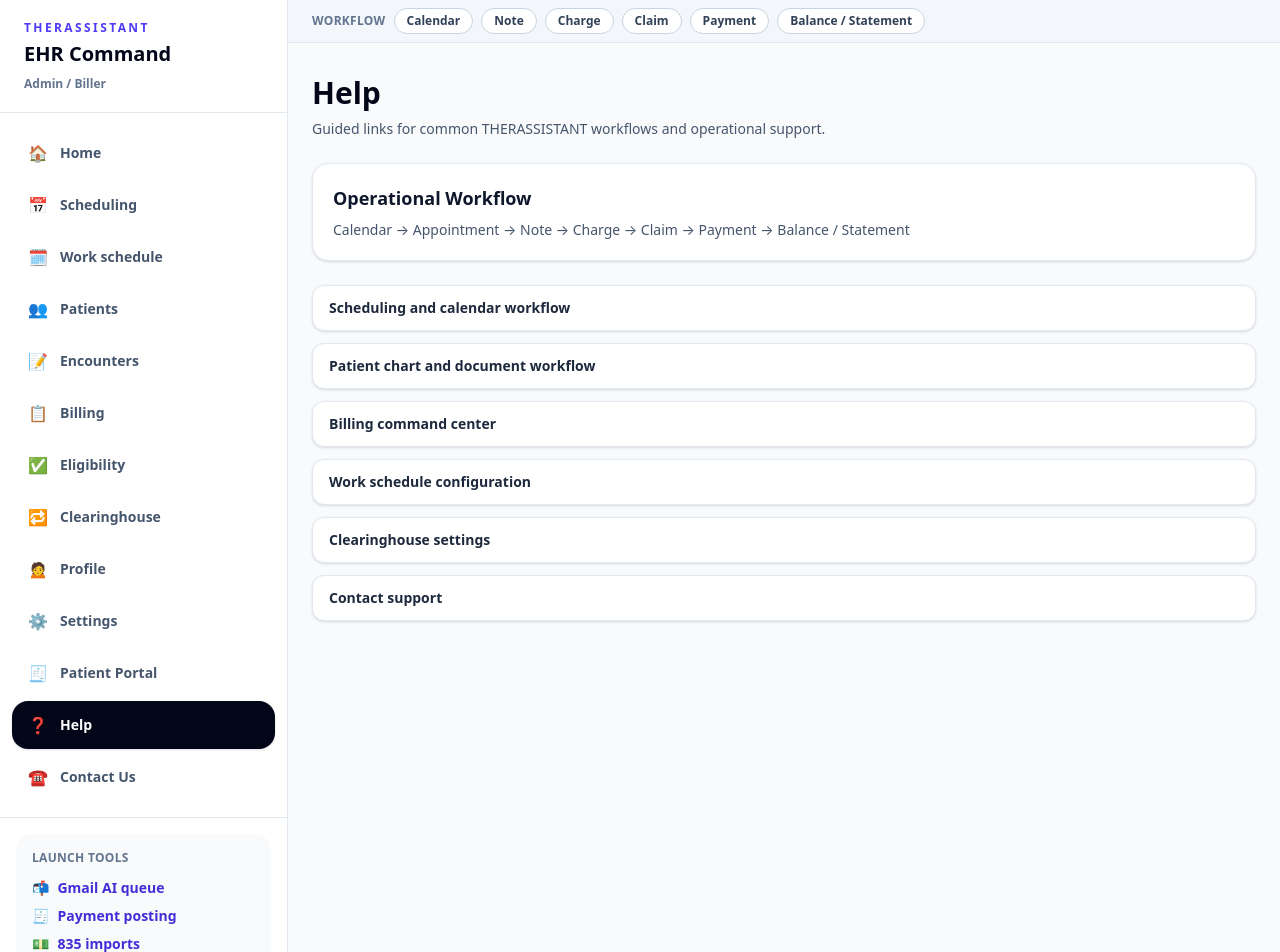
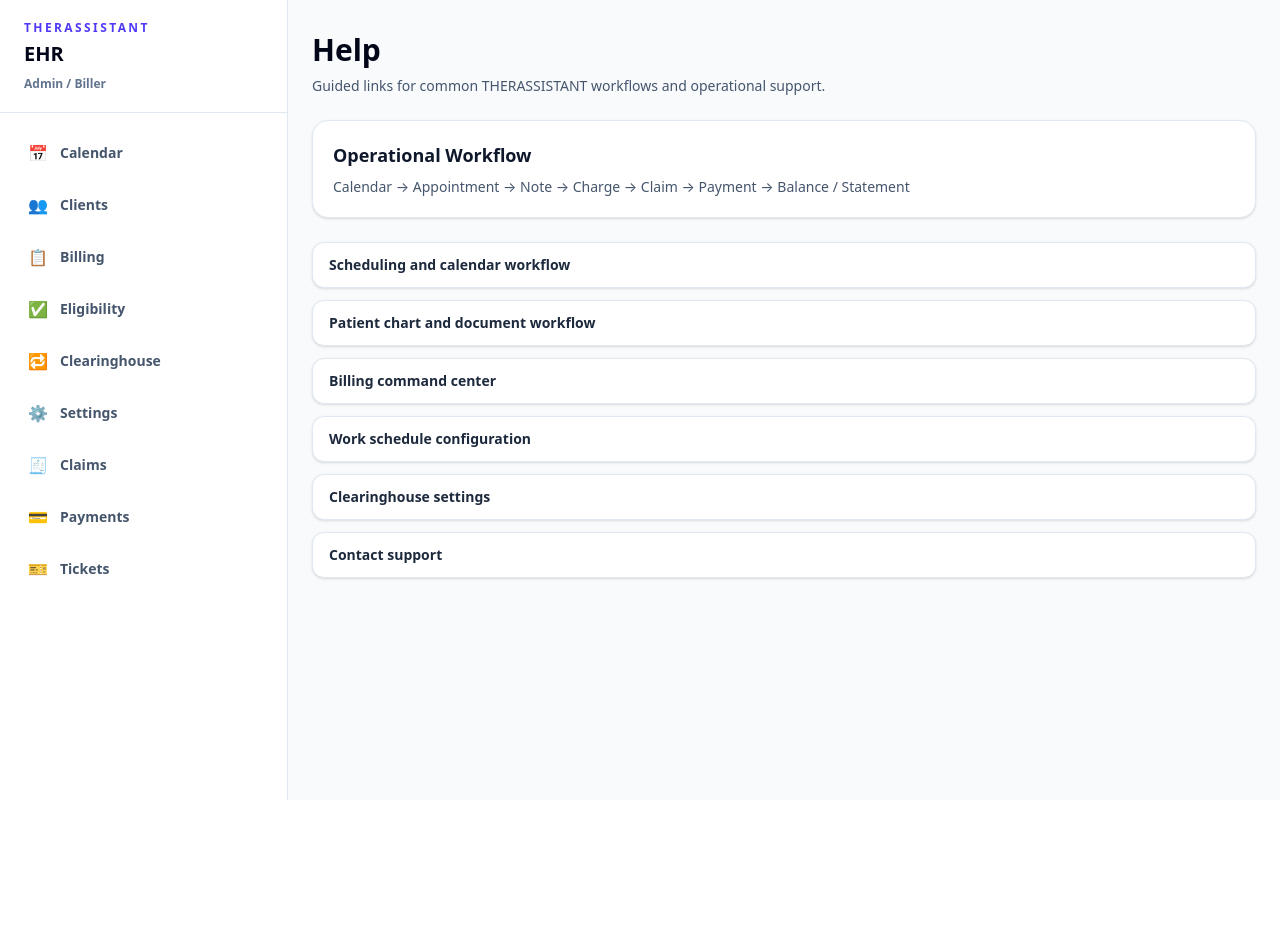
Before and after one commit to therassistantllc/therassistantold, a Next.js app: page /help in a window 1280 px wide. Shown: the top 952 px of the page. After the commit the page ends 800 px from the top, so only its background shows below. Built offline with nearby package versions, Linux system fonts and the light colour scheme.

Commit message:
feat: Refactor HomePage to redirect to scheduling and update terminology in Scheduling and Settings pages

```diff
--- a/app/page.tsx
+++ b/app/page.tsx
@@ -1,112 +1,6 @@
 // File: app/page.tsx
-"use client";
-
-import { useEffect, useState } from "react";
-import AppShell from "@/components/layout/AppShell";
-import HomeCommandCenter from "@/components/dashboard/HomeCommandCenter";
-import { useUserRole } from "@/lib/store/userRole";
-import type { AppRole } from "@/lib/navigation/roles";
-
-type Role = AppRole;
-
-interface DashboardPayload {
-  role: string;
-  organization: { id?: string; name?: string };
-  commandBarMetrics: any[];
-  todaySchedule: any[];
-  revenueCycleSnapshot: any[];
-  claimsNeedingAttention: any[];
-  documentationQueue: any[];
-  eligibilityWatchlist: any[];
-  patientBalanceQueue: any[];
-  tickets: any[];
-  credentialingTasks: any[];
-  clearinghouseActivity: any[];
-}
+import { redirect } from "next/navigation";
 
 export default function HomePage() {
-  const persistedRole = useUserRole((state) => state.role);
-  const setPersistedRole = useUserRole((state) => state.setRole);
-  const [role, setRole] = useState<Role>(persistedRole);
-  const [data, setData] = useState<DashboardPayload | null>(null);
-  const [loading, setLoading] = useState(true);
-  const [error, setError] = useState<string | null>(null);
-
-  async function load(nextRole: Role) {
-    setLoading(true);
-    setError(null);
-
-    const response = await fetch(`/api/dashboard/home?role=${nextRole}`);
-    const payload = await response.json();
-
-    if (!response.ok) {
-      setError(payload.error ?? "Could not load home command center.");
-      setLoading(false);
-      return;
-    }
-
-    setData(payload as DashboardPayload);
-    setLoading(false);
-  }
-
-  useEffect(() => {
-    setRole(persistedRole);
-  }, [persistedRole]);
-
-  useEffect(() => {
-    setPersistedRole(role);
-    void load(role);
-  }, [role, setPersistedRole]);
-
-  return (
-    <AppShell>
-      <main className="min-h-screen" style={{ background: "var(--neutral-50)" }}>
-        <div className="mx-auto max-w-7xl px-6 py-8">
-          <div className="mb-6 flex flex-wrap items-start justify-between gap-4">
-            <div>
-              <h1 className="text-2xl font-bold" style={{ color: "var(--brand-navy)" }}>THERASSISTANT Home Command Center</h1>
-              <p className="mt-2 text-sm" style={{ color: "var(--neutral-600)" }}>
-                Therapy-first, role-aware, and workflow-driven.
-              </p>
-            </div>
-
-            <div className="flex flex-wrap items-center gap-3">
-              <input
-                type="text"
-                placeholder="Search patient, claim, ticket, or provider"
-                className="input-field w-72"
-              />
-              <select
-                value={role}
-                onChange={(e) => setRole(e.target.value as Role)}
-                className="input-field"
-              >
-                <option value="admin_biller">Admin / biller</option>
-                <option value="clinician">Clinician</option>
-                <option value="credentialing">Credentialing user</option>
-                <option value="owner_executive">Owner / executive</option>
-              </select>
-              <div className="rounded-xl border px-4 py-2.5 text-sm" style={{ borderColor: "var(--neutral-300)", background: "white" }}>
-                Demo User
-              </div>
-            </div>
-          </div>
-
-          {loading ? (
-            <div className="card">
-              <p className="text-sm" style={{ color: "var(--neutral-600)" }}>
-                Loading home command center...
-              </p>
-            </div>
-          ) : error ? (
-            <div className="card" style={{ background: "var(--error-bg)", borderColor: "var(--error-border)", color: "var(--error-text)" }}>
-              {error}
-            </div>
-          ) : data ? (
-            <HomeCommandCenter data={data} />
-          ) : null}
-        </div>
-      </main>
-    </AppShell>
-  );
+  redirect("/scheduling");
 }
--- a/app/scheduling/page.tsx
+++ b/app/scheduling/page.tsx
@@ -204,9 +204,9 @@ function providerLabel(provider: ProviderRecord | undefined) {
 }
 
 function patientLabel(patient: ClientRecord | undefined) {
-  if (!patient) return "Unknown patient";
+  if (!patient) return "Unknown client";
   const name = [patient.first_name, patient.last_name].filter(Boolean).join(" ");
-  return patient.preferred_name ? `${name || "Patient"} (${patient.preferred_name})` : name || patient.id;
+  return patient.preferred_name ? `${name || "Client"} (${patient.preferred_name})` : name || patient.id;
 }
 
 function statusColor(status: string | null | undefined) {
@@ -305,7 +305,7 @@ export default function SchedulingPage() {
           patientResp.error?.message ||
           providerResp.error?.message ||
           policyResp.error?.message ||
-          "Could not load scheduling workspace."
+            "Could not load calendar workspace."
       );
       setLoading(false);
       return;
@@ -814,6 +814,47 @@ export default function SchedulingPage() {
     <AppShell>
       <main className="min-h-screen bg-[#f7f7f8]">
         <div className="mx-auto max-w-[1440px] px-4 py-4 lg:px-6">
+          <section className="mb-4 flex flex-wrap items-start justify-between gap-4 rounded-2xl border border-gray-200 bg-white p-4 shadow-sm">
+            <div>
+              <h1 className="text-2xl font-bold text-gray-900">Calendar</h1>
+              <p className="mt-1 text-sm text-gray-600">
+                Appointments, availability, eligibility checks, and schedule workflow.
+              </p>
+            </div>
+
+            <div className="w-full max-w-md rounded-xl border border-gray-200 bg-gray-50 p-3">
+              <h2 className="text-sm font-semibold text-gray-900">Calendar Connections</h2>
+              <div className="mt-2 space-y-1 text-xs text-gray-700">
+                <div className="flex items-center justify-between">
+                  <span>Google Calendar</span>
+                  <span className="font-medium text-gray-500">Not connected</span>
+                </div>
+                <div className="flex items-center justify-between">
+                  <span>Other calendar</span>
+                  <span className="font-medium text-gray-500">Not connected</span>
+                </div>
+              </div>
+              <div className="mt-3 flex flex-wrap gap-2">
+                <button
+                  type="button"
+                  disabled
+                  title="Coming soon"
+                  className="cursor-not-allowed rounded-lg border border-gray-300 bg-white px-3 py-1.5 text-xs font-medium text-gray-500"
+                >
+                  Connect Google Calendar
+                </button>
+                <button
+                  type="button"
+                  disabled
+                  title="Coming soon"
+                  className="cursor-not-allowed rounded-lg border border-gray-300 bg-white px-3 py-1.5 text-xs font-medium text-gray-500"
+                >
+                  Connect other calendar
+                </button>
+              </div>
+            </div>
+          </section>
+
           {/* Operational Summary Bar */}
           <section className="mb-4 grid gap-3 sm:grid-cols-2 md:grid-cols-3 lg:grid-cols-6">
             <div className="rounded-xl border border-gray-200 bg-white p-3 shadow-sm">
@@ -925,9 +966,6 @@ export default function SchedulingPage() {
                     </select>
                     <Link href="/tickets" className="rounded-lg border border-gray-300 px-3 py-2 text-sm hover:bg-gray-50">
                       Waitlist
-                    </Link>
-                    <Link href="/work-schedule" className="rounded-lg border border-gray-300 px-3 py-2 text-sm hover:bg-gray-50">
-                      Work schedule
                     </Link>
                     <Link href="/scheduling/new" className="rounded-lg bg-slate-900 px-3 py-2 text-sm font-medium text-white hover:bg-slate-700">
                       Schedule appointment
@@ -1200,7 +1238,7 @@ export default function SchedulingPage() {
                     onClick: () => void runEligibilityForSelected(),
                   },
                   {
-                    label: "Open Patient",
+                    label: "Open Client",
                     onClick: () => {
                       if (selectedAppointment?.client_id) {
                         window.location.href = `/patients/${selectedAppointment.client_id}`;
--- a/app/settings/page.tsx
+++ b/app/settings/page.tsx
@@ -5,12 +5,7 @@ const settingCards = [
   { title: "Practice setup", description: "Organization profile, operational defaults, and account-level controls.", href: "/settings/practice" },
   { title: "Billing setup", description: "Payers, service codes, claim behavior, and payment posting defaults.", href: "/billing" },
   { title: "Payers", description: "Payer records, search, and policy relationships.", href: "/insurance/payers" },
-  { title: "Documentation templates", description: "Encounter notes, defaults, and signing workflow controls.", href: "/library" },
   { title: "Users and staff", description: "Role and permission assignment by staff function.", href: "/staff" },
-  { title: "Patient portal settings", description: "Portal permissions, reminders, and client-facing capabilities.", href: "/patient-portal" },
-  { title: "Appointment types", description: "Visit classifications, telehealth defaults, and recurrence behavior.", href: "/settings/appointment-types" },
-  { title: "Reminder settings", description: "Email, SMS, and portal reminder lead-time controls.", href: "/settings/reminder-settings" },
-  { title: "Work schedule rules", description: "Provider availability, blocks, and enforcement constraints.", href: "/work-schedule" },
   { title: "Clearinghouse settings", description: "Clearinghouse integration, Office Ally configuration, and transaction logs.", href: "/settings/clearinghouse" },
 ];
 
@@ -20,7 +15,7 @@ export default function SettingsRootPage() {
       <main className="min-h-screen bg-slate-50">
         <div className="mx-auto max-w-7xl px-6 py-8">
           <h1 className="text-3xl font-black text-slate-950">Settings</h1>
-          <p className="mt-2 text-sm text-slate-600">Administrative configuration that affects scheduling, documentation, billing, and portal workflows.</p>
+          <p className="mt-2 text-sm text-slate-600">Administrative configuration that affects calendar operations, billing, clearinghouse workflows, and staffing.</p>
 
           <div className="mt-6 grid gap-4 md:grid-cols-2 xl:grid-cols-3">
             {settingCards.map((card) => (
--- a/components/layout/AppShell.tsx
+++ b/components/layout/AppShell.tsx
@@ -4,7 +4,6 @@
 import Link from "next/link";
 import { usePathname, useRouter } from "next/navigation";
 import type { ReactNode } from "react";
-import WorkflowRail from "@/components/layout/WorkflowRail";
 import { canAccessModule, roleLabel, type AppRole } from "@/lib/navigation/roles";
 import { useUserRole } from "@/lib/store/userRole";
 
@@ -13,44 +12,23 @@ type NavItem = {
   label: string;
   icon: string;
   match?: string[];
-  module: "scheduling" | "patients" | "billing" | "work_schedule" | "profile" | "settings" | "help" | "contact" | "patient_portal";
+  module: "scheduling" | "patients" | "billing" | "settings";
 };
 
 const navItems: NavItem[] = [
   {
-    href: "/",
-    label: "Home",
-    icon: "🏠",
-    module: "scheduling",
-    match: ["/"],
-  },
-  {
     href: "/scheduling",
-    label: "Scheduling",
+    label: "Calendar",
     icon: "📅",
     module: "scheduling",
     match: ["/scheduling", "/appointments"],
   },
   {
-    href: "/work-schedule",
-    label: "Work schedule",
-    icon: "🗓️",
-    module: "work_schedule",
-    match: ["/work-schedule"],
-  },
-  {
     href: "/patients",
-    label: "Patients",
+    label: "Clients",
     icon: "👥",
     module: "patients",
-    match: ["/patients"],
-  },
-  {
-    href: "/encounters",
-    label: "Encounters",
-    icon: "📝",
-    module: "patients",
-    match: ["/encounters"],
+    match: ["/patients", "/clients"],
   },
   {
     href: "/billing",
@@ -74,13 +52,6 @@ const navItems: NavItem[] = [
     match: ["/clearinghouse", "/settings/clearinghouse"],
   },
   {
-    href: "/profile",
-    label: "Profile",
-    icon: "🙍",
-    module: "profile",
-    match: ["/profile"],
-  },
-  {
     href: "/settings",
     label: "Settings",
     icon: "⚙️",
@@ -88,58 +59,25 @@ const navItems: NavItem[] = [
     match: ["/settings"],
   },
   {
-    href: "/patient-portal",
-    label: "Patient Portal",
+    href: "/claims",
+    label: "Claims",
     icon: "🧾",
-    module: "patient_portal",
-    match: ["/patient-portal"],
+    module: "billing",
+    match: ["/claims"],
   },
   {
-    href: "/help",
-    label: "Help",
-    icon: "❓",
-    module: "help",
-    match: ["/help"],
+    href: "/payments",
+    label: "Payments",
+    icon: "💳",
+    module: "billing",
+    match: ["/payments"],
   },
   {
-    href: "/contact-us",
-    label: "Contact Us",
-    icon: "☎️",
-    module: "contact",
-    match: ["/contact-us"],
-  },
-];
-
-const launchTools: NavItem[] = [
-  {
-    href: "/billing/workqueue?work_type=mailroom_review",
-    label: "Gmail AI queue",
-    icon: "📬",
-    module: "billing",
-  },
-  {
-    href: "/billing/payment-postings",
-    label: "Payment posting",
-    icon: "🧾",
-    module: "billing",
-  },
-  {
-    href: "/billing/payment-imports",
-    label: "835 imports",
-    icon: "💵",
-    module: "billing",
-  },
-  {
-    href: "/billing/denials",
-    label: "Denials",
-    icon: "⛔",
-    module: "billing",
-  },
-  {
-    href: "/billing/rejections",
-    label: "Rejections",
-    icon: "⚠️",
-    module: "billing",
+    href: "/tickets",
+    label: "Tickets",
+    icon: "🎫",
+    module: "settings",
+    match: ["/tickets"],
   },
 ];
 
@@ -162,7 +100,7 @@ function getMobileValue(pathname: string) {
   if (exact) return exact.href;
 
   const matched = navItems.find((item) => isActive(pathname, item));
-  return matched?.href ?? "/";
+  return matched?.href ?? "/scheduling";
 }
 
 function getUniqueNavItems(items: NavItem[]) {
@@ -181,19 +119,18 @@ export default function AppShell({ children }: { children: ReactNode }) {
   const router = useRouter();
   const role = useUserRole((state) => state.role) as AppRole;
   const visibleNavItems = getUniqueNavItems(navItems.filter((item) => canAccessModule(role, item.module)));
-  const visibleLaunchTools = getUniqueNavItems(launchTools.filter((item) => canAccessModule(role, item.module)));
 
   return (
     <div className="min-h-screen bg-slate-50">
       <div className="flex min-h-screen">
         <aside className="hidden w-72 shrink-0 border-r border-slate-200 bg-white lg:flex lg:flex-col">
           <div className="border-b border-slate-200 px-6 py-5">
-            <Link href="/" className="block">
+            <Link href="/scheduling" className="block">
               <p className="text-xs font-black uppercase tracking-[0.2em] text-indigo-600">
                 TherAssistant
               </p>
               <h1 className="mt-1 text-xl font-black text-slate-950">
-                EHR Command
+                EHR
               </h1>
             </Link>
             <p className="mt-2 text-xs font-semibold text-slate-500">{roleLabel(role)}</p>
@@ -219,35 +156,12 @@ export default function AppShell({ children }: { children: ReactNode }) {
               );
             })}
           </nav>
-
-          {visibleLaunchTools.length > 0 ? (
-            <div className="border-t border-slate-200 p-4">
-              <div className="rounded-2xl bg-slate-50 p-4">
-                <p className="text-xs font-black uppercase tracking-wide text-slate-500">
-                  Launch tools
-                </p>
-
-                <div className="mt-3 grid gap-2">
-                  {visibleLaunchTools.map((tool) => (
-                    <Link
-                      key={tool.href}
-                      href={tool.href}
-                      className="text-sm font-bold text-indigo-700 hover:text-indigo-900"
-                    >
-                      <span className="mr-2">{tool.icon}</span>
-                      {tool.label}
-                    </Link>
-                  ))}
-                </div>
-              </div>
-            </div>
-          ) : null}
         </aside>
 
         <div className="flex min-w-0 flex-1 flex-col">
           <header className="sticky top-0 z-30 border-b border-slate-200 bg-white/90 backdrop-blur lg:hidden">
             <div className="flex items-center justify-between px-4 py-3">
-              <Link href="/" className="font-black text-slate-950">
+              <Link href="/scheduling" className="font-black text-slate-950">
                 TherAssistant
               </Link>
 
@@ -267,7 +181,6 @@ export default function AppShell({ children }: { children: ReactNode }) {
             </div>
           </header>
 
-          <WorkflowRail />
           <main className="min-w-0 flex-1">{children}</main>
         </div>
       </div>
```
